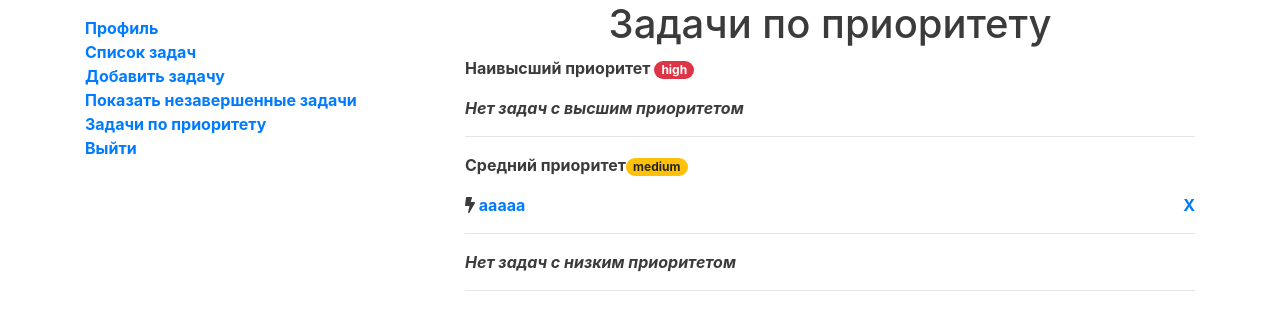
After one commit to geterodyn/m12repo, a Django app: page /tasks/sorted/ in a window 1280 px wide. The commit adds this page. Shown: the top 330 px of the page. Run offline with Django 3.2, Linux system fonts and the light colour scheme; a user stored in the database is signed in; data comes from the database, SQL or seed files in the repository; some libraries are stand-ins or nearby versions.

Commit message:
added sorted list

```diff
--- a/tasks/templates/tasks/list.html
+++ b/tasks/templates/tasks/list.html
@@ -22,7 +22,7 @@
 				{% if task.priority == task.PRIORITY_HIGH %}
 				<span class="badge badge-pill badge-danger">&nbsp;</span>
 				{% elif task.priority == task.PRIORITY_MEDIUM %}
-				<span class="badge badge-pill badge-secondary">&nbsp;</span>
+				<span class="badge badge-pill badge-warning">&nbsp;</span>
 				{% elif task.priority == task.PRIORITY_LOW %}
 				<span class="badge badge-pill badge-success">&nbsp;</span>
 				{% endif %}
--- /dev/null
+++ b/tasks/templates/tasks/sorted_tasks.html
@@ -0,0 +1,51 @@
+{% extends 'base.html' %}
+{% load static %}
+
+
+{% block title %}Упорядоченные задачи{% endblock title %}
+
+{% block extra_head %}
+	<link rel="stylesheet" href="https://use.fontawesome.com/releases/v5.7.0/css/all.css" integrity="sha384-lZN37f5QGtY3VHgisS14W3ExzMWZxybE1SJSEsQp9S+oqd12jhcu+A56Ebc1zFSJ" crossorigin="anonymous">
+{% endblock %}
+
+{% block main_content %}
+	<h1>Задачи по приоритету</h1>
+	<ul id="todo-list">
+		<p>Наивысший приоритет <span class="badge badge-pill badge-danger">high</span></p>
+	{% if high %}
+		{% for h in high %}
+			<li><i class="fas fa-bolt"></i>&nbsp;<a href="{% url 'tasks:details' h.id %}">{{ h }}</a>
+			<a class="remove" href={% url "tasks:delete" h.id %}>X</a>
+			</li>
+		{% endfor %}
+	{% else %}
+		<li><i>Нет задач с высшим приоритетом</i></li>
+	{% endif %}
+		<hr/>
+
+		<p>Средний приоритет<span class="badge badge-pill badge-warning">medium</span></p>
+	{% if med %}
+		{% for m in med %}
+			<li><i class="fas fa-bolt"></i>&nbsp;<a href="{% url 'tasks:details' m.id %}">{{ m }}</a>
+			<a class="remove" href={% url "tasks:delete" m.id %}>X</a>
+			</li>
+		{% endfor %}
+	{% else %}
+		<li><i>Нет задач со средним приоритетом</i></li>
+	{% endif %}
+
+		<hr/>
+	{% if low%}
+		<p>Низкий приоритет<span class="badge badge-pill badge-success">low</span></p>
+
+		{% for low in low %}
+			<li><i class="fas fa-bolt"></i>&nbsp;<a href="{% url 'tasks:details' low.id %}">{{ low }}</a>
+			<a class="remove" href={% url "tasks:delete" low.id %}>X</a>
+			</li>
+		{% endfor %}
+	{% else %}
+		<li><i>Нет задач с низким приоритетом</i></li>
+	{% endif %}
+		<hr/>
+	</ul>
+{% endblock %}
--- a/tasks/templates/tasks/uncompleted_tasks.html
+++ b/tasks/templates/tasks/uncompleted_tasks.html
@@ -21,7 +21,7 @@
 				{% if task.priority == task.PRIORITY_HIGH %}
 				<span class="badge badge-pill badge-danger">&nbsp;</span>
 				{% elif task.priority == task.PRIORITY_MEDIUM %}
-				<span class="badge badge-pill badge-secondary">&nbsp;</span>
+				<span class="badge badge-pill badge-warning">&nbsp;</span>
 				{% elif task.priority == task.PRIORITY_LOW %}
 				<span class="badge badge-pill badge-success">&nbsp;</span>
 				{% endif %}
--- a/tasks/urls.py
+++ b/tasks/urls.py
@@ -13,5 +13,6 @@ urlpatterns = [
 	path('details/<int:pk>', views.TaskDetailsView.as_view(), name='details'),
 	path('edit/<int:pk>', views.TaskEditView.as_view(), name='edit'),
 	path('export/', views.TaskExportView.as_view(), name='export'),
-	path('lavash/', views.UncompletedTaskListView.as_view(), name='uncompleted')
+	path('uncompleted/', views.UncompletedTaskListView.as_view(), name='uncompleted'),
+	path('sorted/', views.SortedTaskListView, name='sorted')
 	]
--- a/tasks/views.py
+++ b/tasks/views.py
@@ -56,6 +56,15 @@ def delete_task(request, uid):
 # 	else:
 # 		form = TodoItemForm()
 # 	return render(request, 'tasks/create.html', {'form': form})
+
+def SortedTaskListView(request):
+	u = request.user
+	template = 'tasks/sorted_tasks.html'
+	tasks = TodoItem.objects.filter(owner=u)
+	high = tasks.filter(priority=1)
+	med = tasks.filter(priority=2)
+	low = tasks.filter(priority=3)
+	return render(request, template, {'high': high, 'med': med, 'low': low})
 
 class TaskListView(LoginRequiredMixin,ListView):
 	model = TodoItem
--- a/templates/base.html
+++ b/templates/base.html
@@ -33,8 +33,10 @@
 						<p>{{ user.first_name }}</p>
 						<ul>
 							<li><a href="{% url 'edit' %}">Профиль</a></li>
+							<li><a href="{% url 'tasks:list' %}">Список задач</a></li>
 							<li><a href="{% url 'tasks:create' %}">Добавить задачу</a></li>
 							<li><a href="{% url 'tasks:uncompleted' %}">Показать незавершенные задачи</a></li>
+							<li><a href="{% url 'tasks:sorted' %}">Задачи по приоритету</a></li>
 							<li><a href="{% url 'logout' %}">Выйти</a></li>
 						</ul>
 					{% endif %}
```
